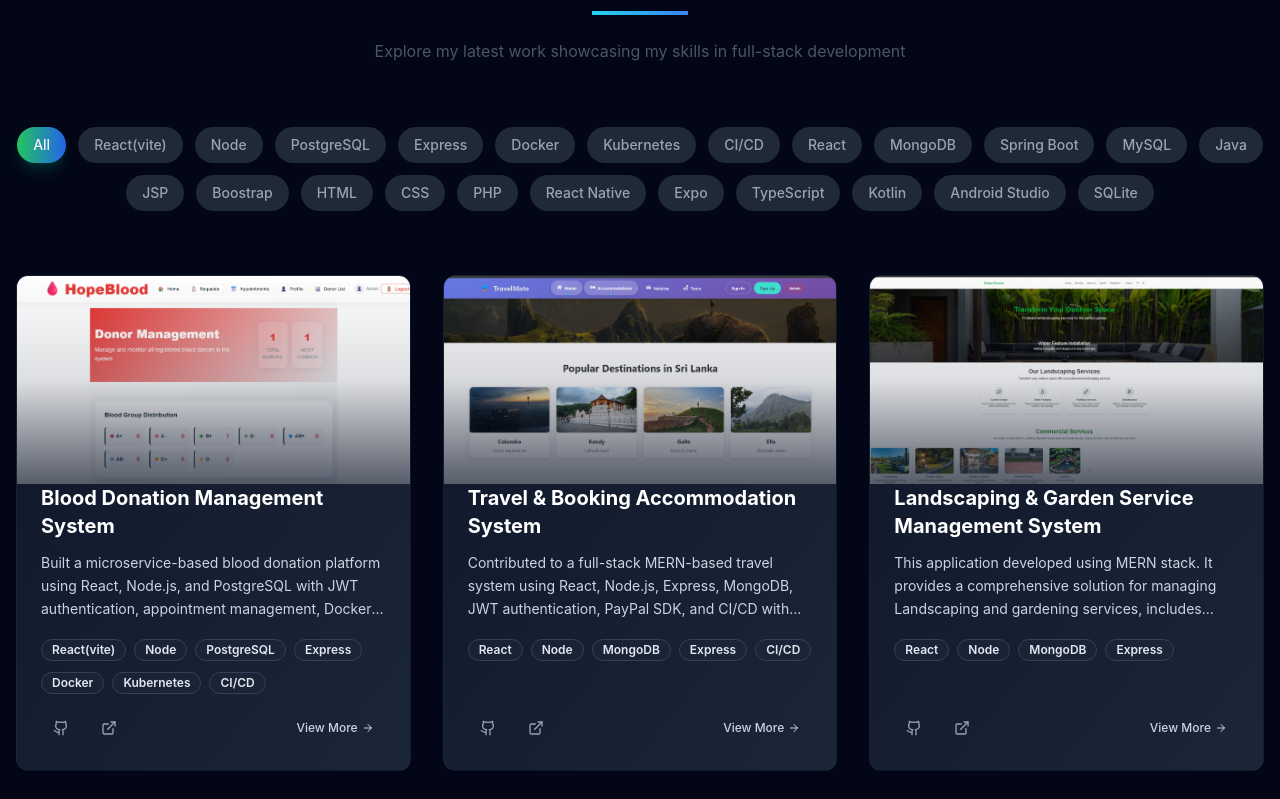
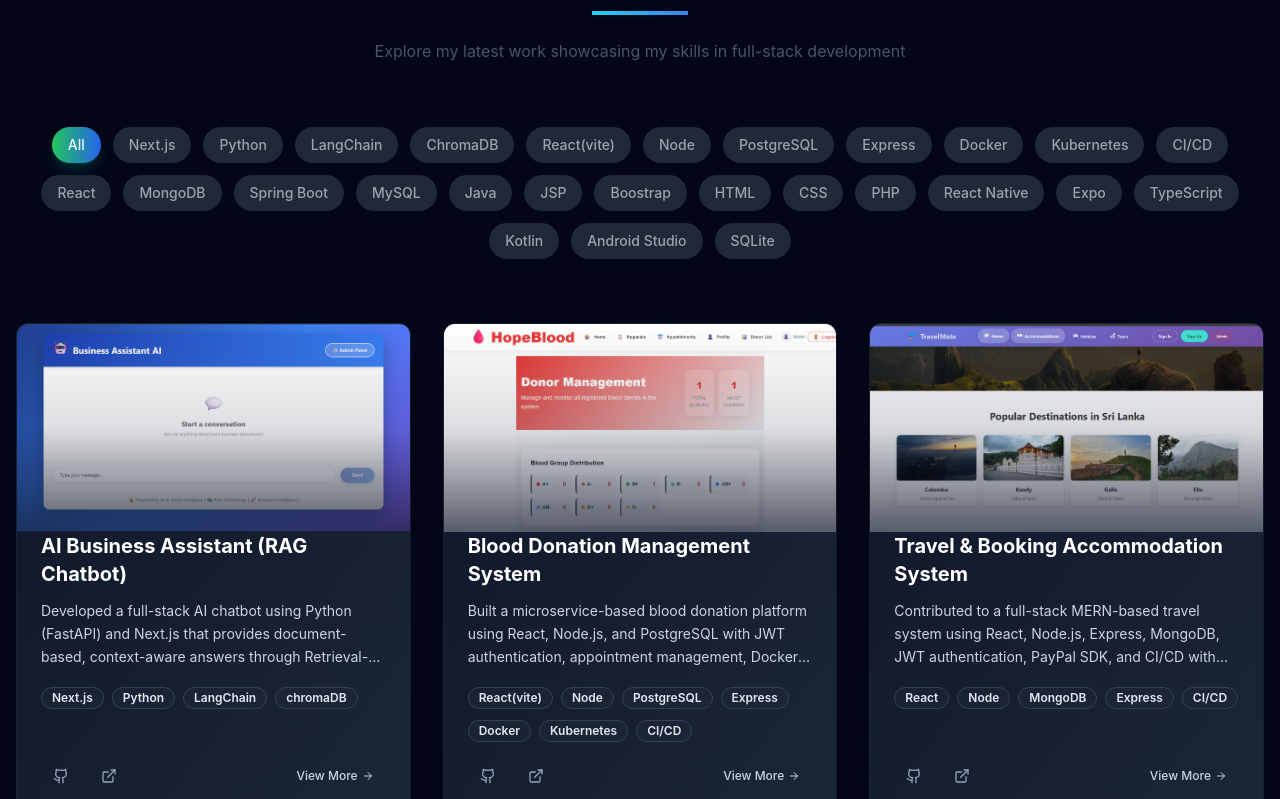
Before and after one commit to Nipuni002/My_Portfolio, a React (Create React App) app: page / in a window 1280 px wide. Shown: the part 961-1760 px from the top of the page. Built offline with nearby package versions, Linux system fonts and the light colour scheme.

Commit message:
Update ProjectsGrid and add AIChat.png project image

```diff
--- a/src/components/ProjectsGrid.jsx
+++ b/src/components/ProjectsGrid.jsx
@@ -10,6 +10,7 @@ import FinaImg from "./images/Fina.png";
 import bloodImg from "./images/blood.png";
 import TravelImg from "./images/travel.png";
 import FoodImg from "./images/Food.png";
+import AIchatbot from "./images/AIChat.png";
 
 
 const ProjectsGrid = ({ projects = defaultProjects }) => {
@@ -123,8 +124,16 @@ const ProjectsGrid = ({ projects = defaultProjects }) => {
 };
 
 const defaultProjects = [
+  {
+    id: "1",
+    title: "AI Business Assistant (RAG Chatbot)",
+    description: "Developed a full-stack AI chatbot using Python (FastAPI) and Next.js that provides document-based, context-aware answers through Retrieval-Augmented Generation (RAG) with LangChain and ChromaDB, including secure JWT authentication and multi-format document support.",
+    image: AIchatbot,
+    technologies: ["Next.js", "Python", "LangChain", "chromaDB"],
+    link: "https://github.com/Nipuni002/Blood-donation-system",
+  },
     {
-    id: "1",
+    id: "2",
     title: "Blood Donation Management System",
     description: "Built a microservice-based blood donation platform using React, Node.js, and PostgreSQL with JWT authentication, appointment management, Docker containers, and Kubernetes deployment supported by GitHub Actions CI/CD.",
     image: bloodImg,
@@ -132,7 +141,7 @@ const defaultProjects = [
     link: "https://github.com/Nipuni002/Blood-donation-system",
   },
    {
-    id: "2",
+    id: "3",
     title: "Travel & Booking Accommodation System",
     description: "Contributed to a full-stack MERN-based travel system using React, Node.js, Express, MongoDB, JWT authentication, PayPal SDK, and CI/CD with GitHub Actions. My key contribution was developing the Package Management module, including admin-managed travel packages, user package bookings, and secure booking workflows.",
     image: TravelImg,
@@ -140,7 +149,7 @@ const defaultProjects = [
     link: "https://github.com/Nipuni002/Booking-System",
   },
   {
-    id: "3",
+    id: "4",
     title: "Landscaping & Garden Service Management System",
     description: "This application developed using MERN stack. It provides a comprehensive solution for managing Landscaping and gardening services, includes features like service booking, customer management, and employee management.",
     image: LandImg,
@@ -148,7 +157,7 @@ const defaultProjects = [
     link: "https://github.com/Nipuni002/GreenScape",
   },
   {
-    id: "4",
+    id: "5",
     title: "Skin Care Consultation Management System",
     description: "This application developed using Spring Boot(java) and React.js. This platform combines AI technology, progress tracking, appointment management, and blog content to deliver a complete skincare solution.",
     image: SkinImg,
@@ -156,7 +165,7 @@ const defaultProjects = [
     link: "https://github.com/Nipuni002/Skin_Care_Consultation",
   },
   {
-    id: "5",
+    id: "6",
     title: "Online Computer Spare Parts Management System",
     description: "This web based project is implemeted following the Model-View-Controller (MVC) architecture, utillizing java as primary programming language.",
     image: CompImg,
@@ -164,7 +173,7 @@ const defaultProjects = [
     link: "https://github.com/Nipuni002/Online_Computer_Spare_Parts_System",
   },
   {
-    id: "6",
+    id: "7",
     title: "University Student Helpdesk Management System",
     description: "Developed the student online helpdesk using HTML,CSS, PHP. ",
     image: StuImg,
@@ -172,7 +181,7 @@ const defaultProjects = [
     link: "https://github.com/Nipuni002/University_Students_Online_Helpdesk",
   },
   {
-    id: "7",
+    id: "8",
     title: "Healthy Food Tips Mobile App",
     description: "Healthy Food Tips Mobile App is a cross-platform React Native application that provides practical, science-based nutrition guidance. It offers daily food tips, meal planning, water tracking, and a favorites system for easy reference. Built with React Native, Expo, TypeScript, and Context API, the app features offline access, local data persistence, and an intuitive, user-friendly interface. It helps users improve hydration, maintain balanced diets, and adopt healthier lifestyle habits. Fully privacy-focused and free to use, the app works seamlessly on Android and iOS.",
     image: FoodImg,
@@ -180,7 +189,7 @@ const defaultProjects = [
     link: "https://github.com/Nipuni002/Healthy_Food_Tips-App.git",
   },
   {
-    id: "8",
+    id: "9",
     title: "MindSets Mobile App",
     description: "EchoZen is a mindfulness app designed to help users track their sleep, yoga, and meditation sessions effortlessly. ",
     image: mindImg,
@@ -188,7 +197,7 @@ const defaultProjects = [
     link: "https://github.com/Nipuni002/Mindsets_mobile_App",
   },
   {
-    id: "9",
+    id: "10",
     title: "Personal Finance Tracker",
     description: "BudgetBee is your friendly financial companion that helps you track expenses, set budgets, and save money effortlessly. With intuitive tools for monitoring spending patterns, setting monthly limits, and receiving smart alerts, BudgetBee ensures you're always in control of your finances. ",
     image: FinaImg,
```
Also changed, not shown: src/components/images/AIChat.png (added).
